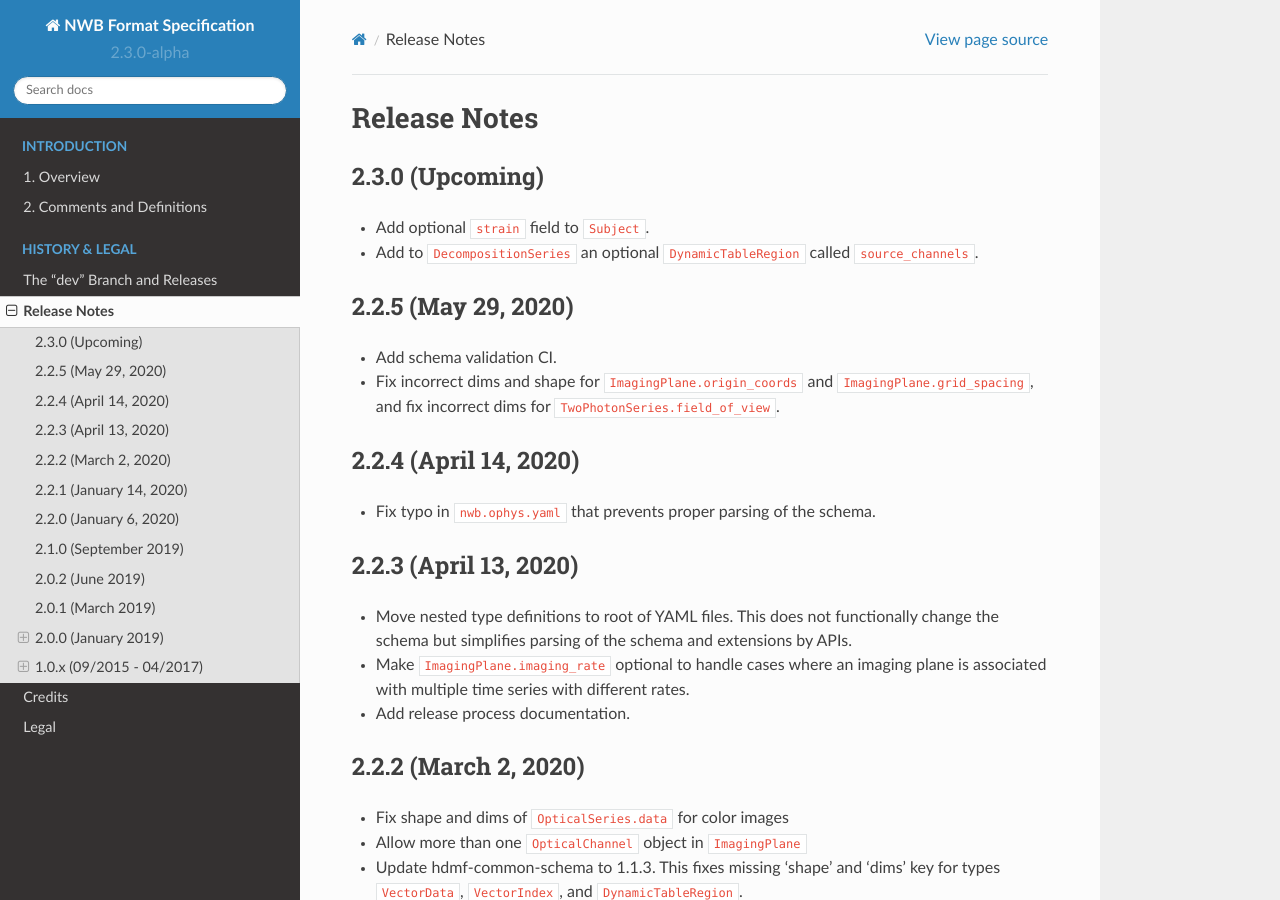
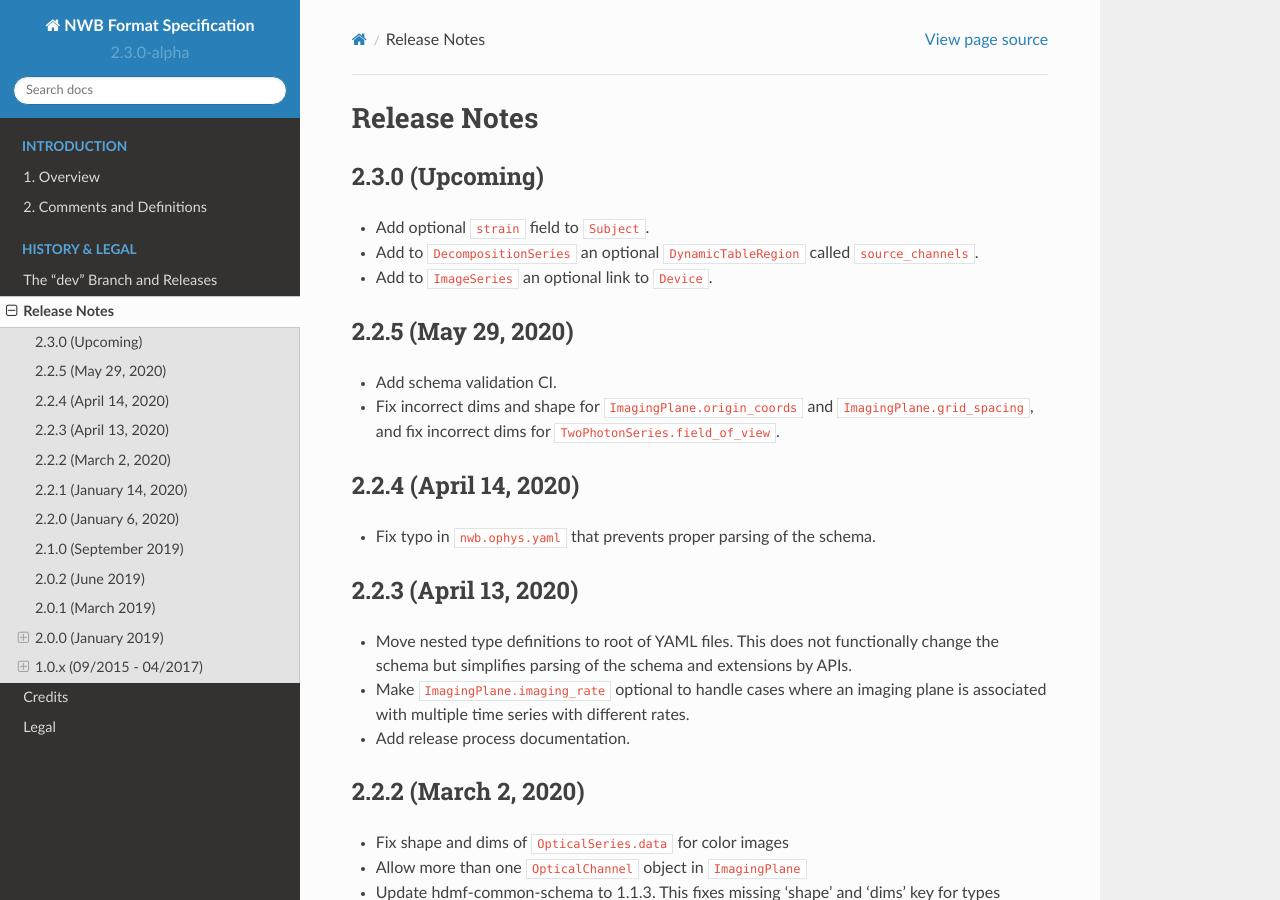
Before and after one commit to NeurodataWithoutBorders/nwb-schema, a Sphinx documentation site: the page built from docs/format/source/format_release_notes.rst, in a window 1280 px wide and 900 px high. Built offline with Sphinx 7.4.7 and the Read the Docs theme 2.0.0, drawn with Linux system fonts in a browser that asks for light colours.

Commit message:
Add optional link to Device in ImageSeries

```diff
--- a/docs/format/source/format_release_notes.rst
+++ b/docs/format/source/format_release_notes.rst
@@ -6,6 +6,7 @@ Release Notes
 
 - Add optional ``strain`` field to ``Subject``.
 - Add to ``DecompositionSeries`` an optional ``DynamicTableRegion`` called ``source_channels``.
+- Add to ``ImageSeries`` an optional link to ``Device``.
 
 2.2.5 (May 29, 2020)
 ----------------------
```
Also changed, not shown: 1 other file.
